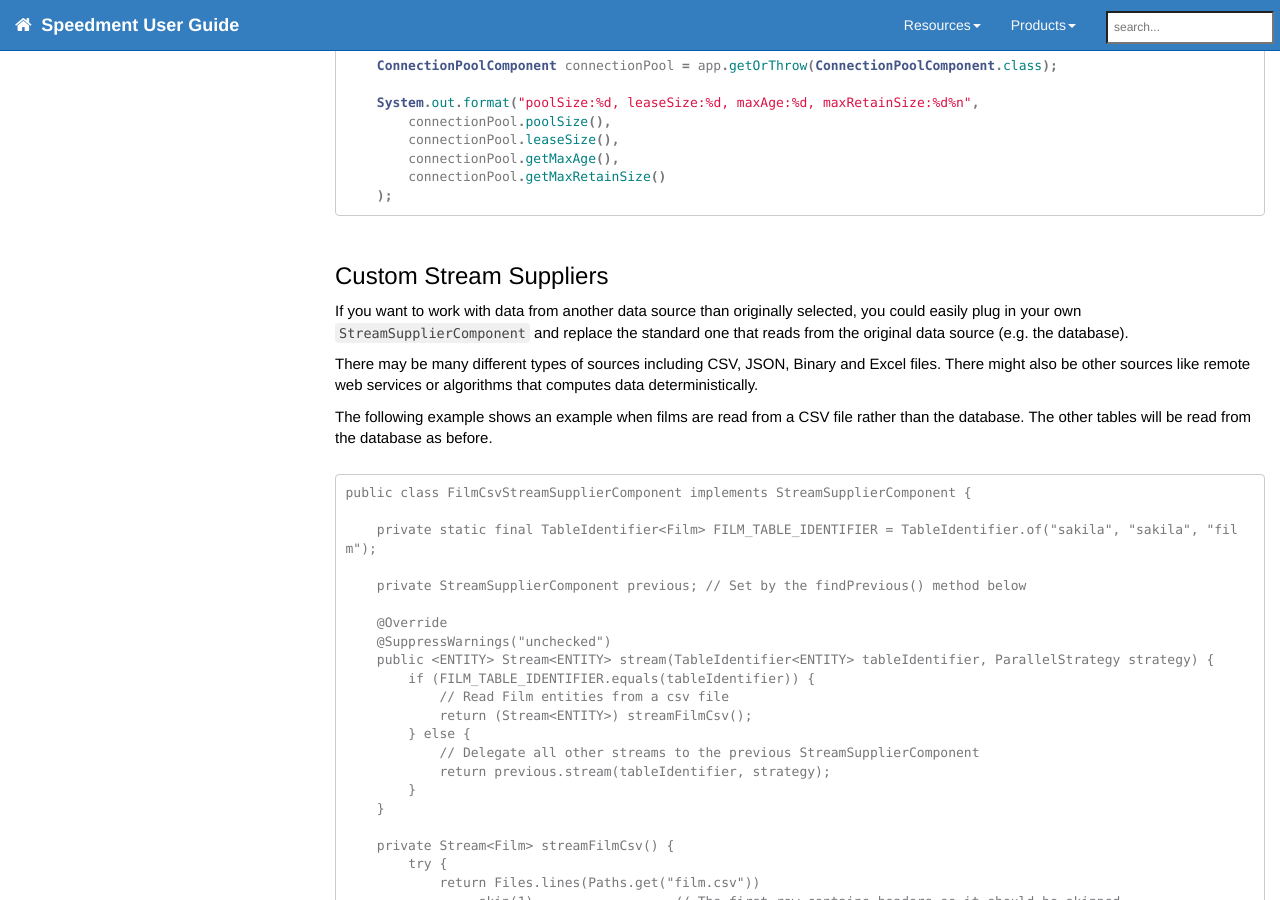
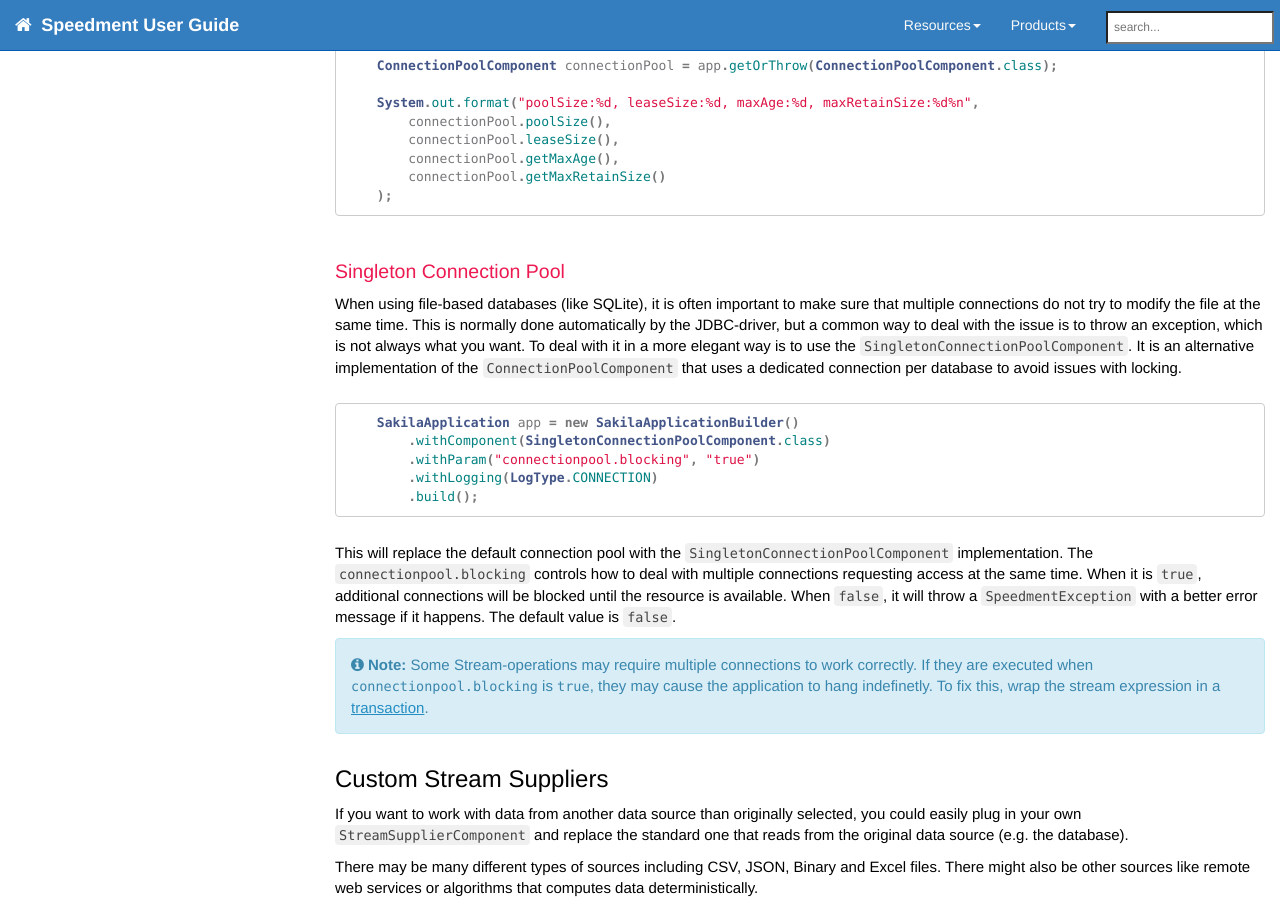
Before and after one commit to speedment/speedment-doc, a Jekyll site: the page built from pages/advanced_features.md, in a window 1280 px wide and 900 px high, scrolled down 5629 px. Built offline with Jekyll 4.4.1, drawn with Linux system fonts in a browser that asks for light colours; nearby versions of some CDN libraries; comment, search, counter and statistics services are not loaded.

Commit message:
Include section on SingletonConnectionPoolComponent

````diff
--- a/pages/advanced_features.md
+++ b/pages/advanced_features.md
@@ -210,6 +210,23 @@ It is possible to inspect the current settings and state of the `ConnectionPoolC
     );
 ```
 
+### Singleton Connection Pool
+When using file-based databases (like SQLite), it is often important to make sure that multiple connections do not try to modify the file at the same time. This is normally done automatically by the JDBC-driver, but a common way to deal with the issue is to throw an exception, which is not always what you want. To deal with it in a more elegant way is to use the `SingletonConnectionPoolComponent`. It is an alternative implementation of the `ConnectionPoolComponent` that uses a dedicated connection per database to avoid issues with locking.
+
+```java
+    SakilaApplication app = new SakilaApplicationBuilder()
+        .withComponent(SingletonConnectionPoolComponent.class)
+        .withParam("connectionpool.blocking", "true")
+        .withLogging(LogType.CONNECTION)
+        .build();
+```
+
+This will replace the default connection pool with the `SingletonConnectionPoolComponent` implementation. The `connectionpool.blocking` controls how to deal with multiple connections requesting access at the same time. When it is `true`, additional connections will be blocked until the resource is available. When `false`, it will throw a `SpeedmentException` with a better error message if it happens. The default value is `false`.
+
+{% include note.html content = "
+Some Stream-operations may require multiple connections to work correctly. If they are executed when `connectionpool.blocking` is `true`, they may cause the application to hang indefinetly. To fix this, wrap the stream expression in a [transaction](crud.html#transactions).
+" %}
+
 ## Custom Stream Suppliers
 If you want to work with data from another data source than originally selected, you could easily plug in your own `StreamSupplierComponent` and replace the standard one that reads from the original data source (e.g. the database).
 
````
Also changed, not shown: pages/connectors.md (+1 -1 lines).
